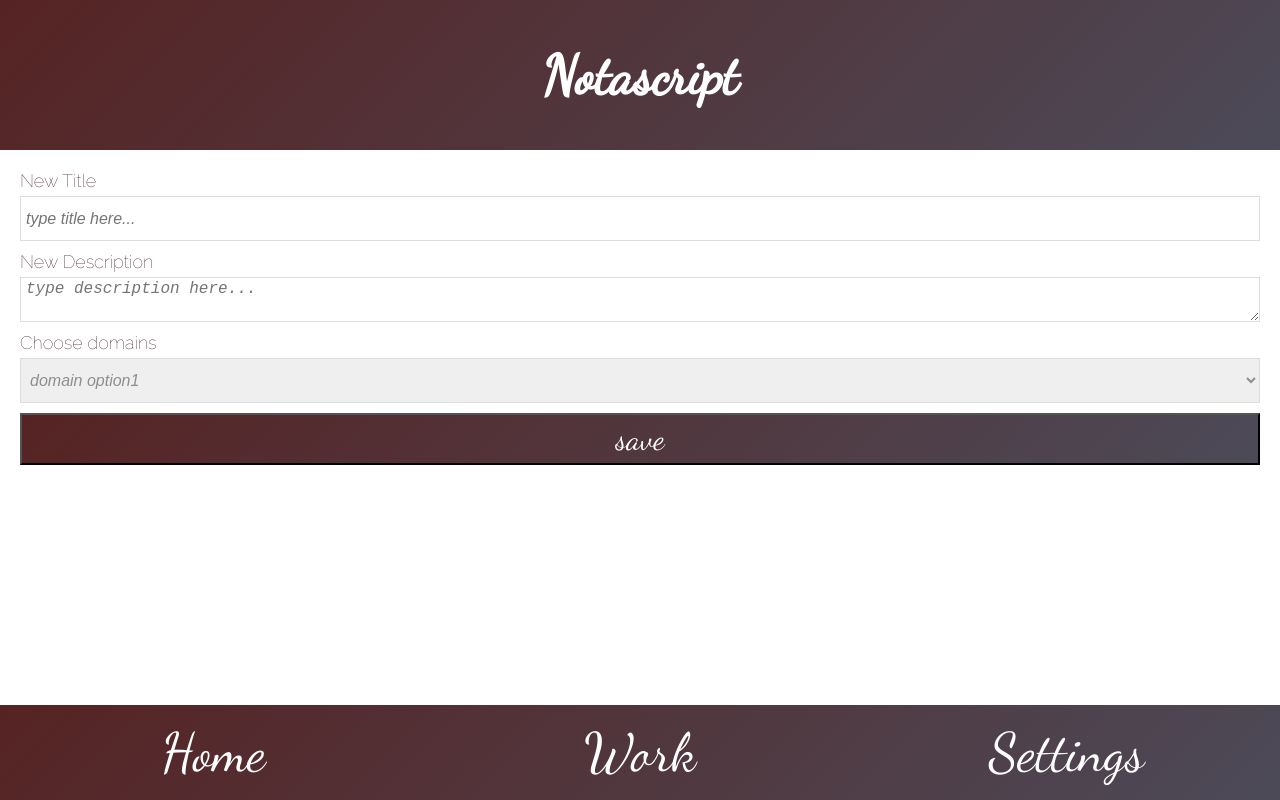
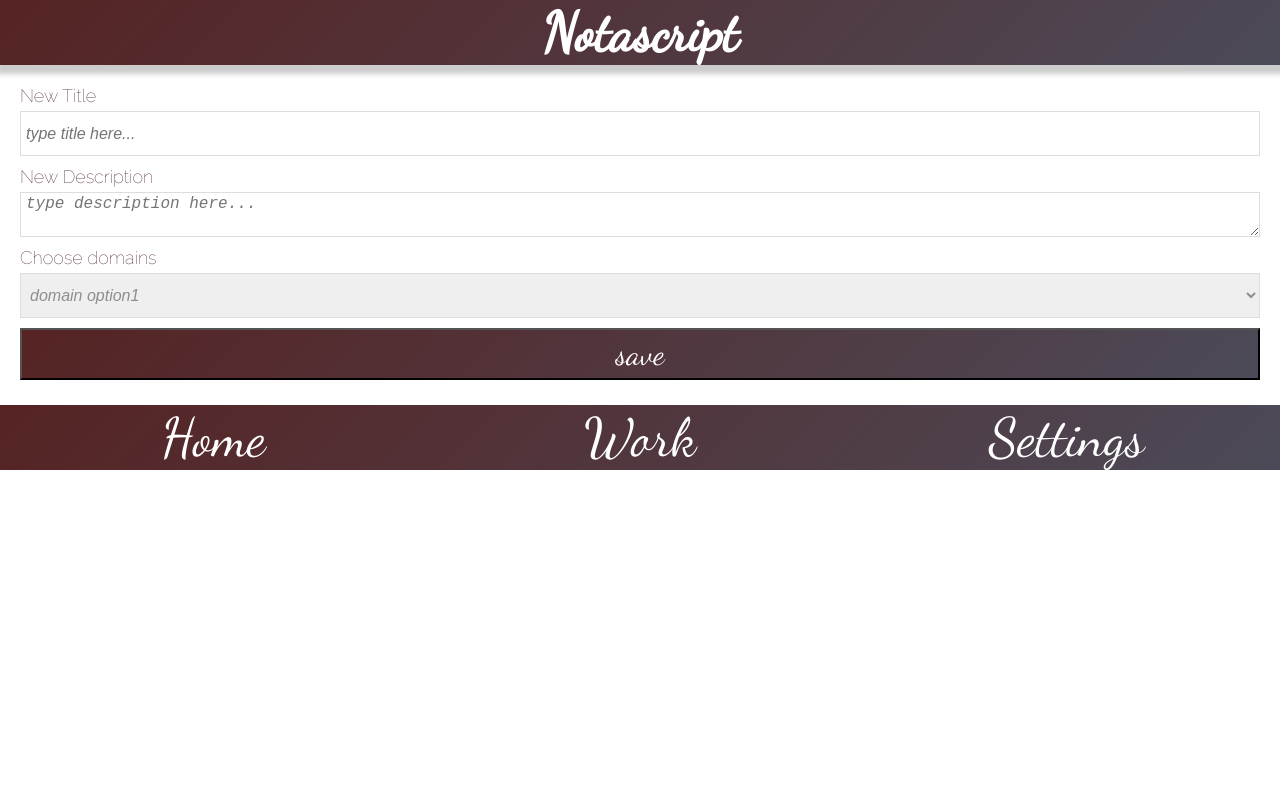
Before and after one commit to PLN-SHAH/notascript, a React (Create React App) app in the folder notascript/: page /create in a window 1280 px wide. Built offline with nearby package versions, Linux system fonts and the light colour scheme.

Commit message:
correct style document details view

```diff
--- a/notascript/src/App.js
+++ b/notascript/src/App.js
@@ -7,6 +7,11 @@ import CreateDocument from './CreateDocument';
 import Settings from './Settings.js';
 import { Route, Switch } from 'react-router-dom';
 import DocumentDetailView from './DocumentDetailView.js';
+import styled from 'styled-components';
+
+const StyledContentContainer = styled.section`
+	flex: 1;
+`;
 
 export default class App extends Component {
 	state = {
@@ -15,7 +20,9 @@ export default class App extends Component {
 		documents: [
 			{
 				title: 'filename1',
-				description: 'some description for filename1',
+				description:
+					'Zwei flinke Boxer jagen die quirlige Eva und ihren Mops durch Sylt. Franz jagt im komplett verwahrlosten Taxi quer durch Bayern. Zwölf Boxkämpfer jagen Viktor quer über den großen Sylter Deich. Vogel',
+
 				domains: ['domainx', 'domainy', 'domainz'],
 				symbols: ['ȁ', 'Ȃ', 'ȃ', 'Ȅ', 'ȅ', 'Ȇ', 'ȇ', 'Ȉ', 'ȉ', 'Ȑ']
 			},
@@ -53,7 +60,7 @@ export default class App extends Component {
 		return (
 			<main>
 				<Header />
-				<section>
+				<StyledContentContainer>
 					<Switch>
 						<Route
 							path='/work'
@@ -105,7 +112,7 @@ export default class App extends Component {
 							component={() => <h1>Not Found</h1>}
 						/>
 					</Switch>
-				</section>
+				</StyledContentContainer>
 				<Footer />
 			</main>
 		);
--- a/notascript/src/CreateDocument.js
+++ b/notascript/src/CreateDocument.js
@@ -1,10 +1,11 @@
 import React from 'react';
 import Form from './Form';
+import PropType from 'prop-types';
 
 export default function CreateDocument({ onFormSubmit }) {
-	return (
-		<>
-			<Form onFormSubmit={onFormSubmit} />
-		</>
-	);
+	return <Form onFormSubmit={onFormSubmit} />;
 }
+
+CreateDocument.propType = {
+	onFormSubmit: PropType.func
+};
--- a/notascript/src/DocumentDetailView.js
+++ b/notascript/src/DocumentDetailView.js
@@ -1,24 +1,31 @@
 import React from 'react';
 import styled from 'styled-components';
 
-const StyledSymbols = styled.section`
+const StyledSymbolsSheet = styled.section`
 	font-size: 3em;
-	border-top: 1px solid #562323;
+	background-color: white;
+	padding: 20px;
+	box-shadow: -2px 3px 3px 0 #ccc;
 `;
 
 const StyledTitle = styled.h4`
 	font-size: 2rem;
 	margin: 0;
 	color: #562323;
+	margin: 20px;
 `;
 
 const StyledDetailsView = styled.section`
-	padding: 20px;
 	display: grid;
 	grid-template-rows: 50px 100px auto auto-fill;
 `;
 
+const StyledDescription = styled.p`
+	margin: 20px;
+`;
+
 const StyledDomainList = styled.ul`
+	margin: 20px;
 	list-style: none;
 	padding: 0;
 	display: flex;
@@ -31,13 +38,21 @@ const StyledDomainList = styled.ul`
 	}
 `;
 
+const StyledSymbolsContainer = styled.section`
+	background-color: #f2f2f2;
+	padding: 20px;
+	border-top: 1px solid #562323;
+`;
+
 export default function DocumentDetailView({ selectedDocument }) {
 	return (
 		<StyledDetailsView>
 			<StyledTitle>{selectedDocument[0].title}</StyledTitle>
-			<p>{selectedDocument[0].description}</p>
+			<StyledDescription>{selectedDocument[0].description}</StyledDescription>
 			<StyledDomainList>{selectedDocument[0].domains}</StyledDomainList>
-			<StyledSymbols>{selectedDocument[0].symbols}</StyledSymbols>
+			<StyledSymbolsContainer>
+				<StyledSymbolsSheet>{selectedDocument[0].symbols}</StyledSymbolsSheet>
+			</StyledSymbolsContainer>
 		</StyledDetailsView>
 	);
 }
--- a/notascript/src/GlobalStyles.js
+++ b/notascript/src/GlobalStyles.js
@@ -14,8 +14,12 @@ export default createGlobalStyle`
   }
 
   main {
-    display: grid;
-    grid-template-rows: 150px auto 100px;
+   /* display: grid;
+   grid-template-rows: 150px auto 100px;
+    display: flex;
+    flex-direction: column;
+    min-height: 100vh;
+    /* display: grid; */
   }
 
   input,
@@ -39,8 +43,12 @@ export default createGlobalStyle`
         list-style: none;
     }
 
+    a {
+      text-decoration: none;
+    }
+
   #root {
-    height: 100vh;
-    display: grid;
+    /*height: 100vh;
+    display: grid;*/
   }
 `;
--- a/notascript/src/Header.js
+++ b/notascript/src/Header.js
@@ -8,7 +8,7 @@ const StyledHeader = styled.header`
 	display: grid;
 	font-family: 'Dancing Script', cursive;
 	justify-content: center;
-	text-align: center;
+	box-shadow: 3px 3px 5px 6px #ccc;
 `;
 
 export default function Header() {
--- a/notascript/src/index.mdx
+++ /dev/null
@@ -1,6 +0,0 @@
----
-name: Index
-route: '/'
----
-
-## hallo start
```
